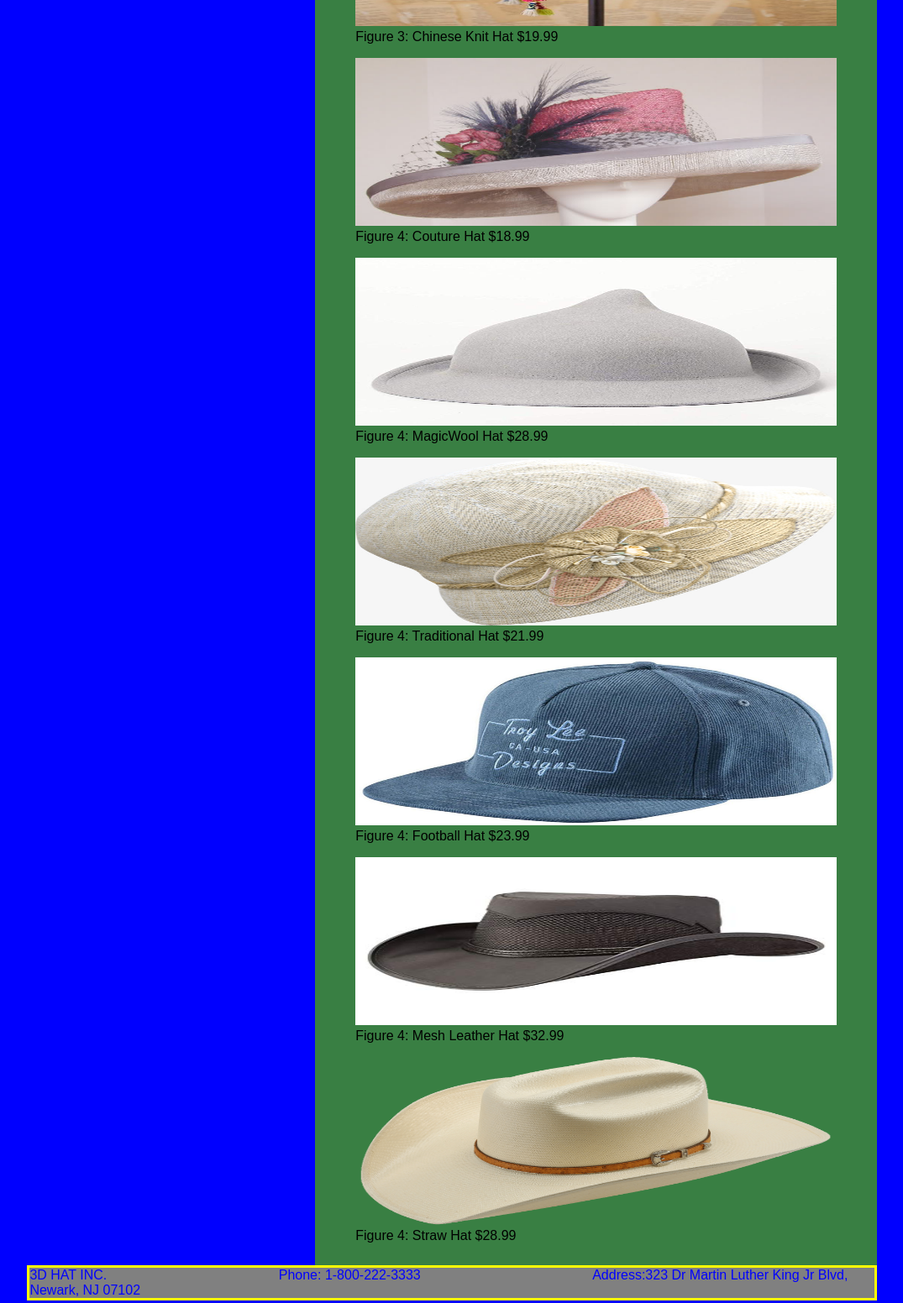
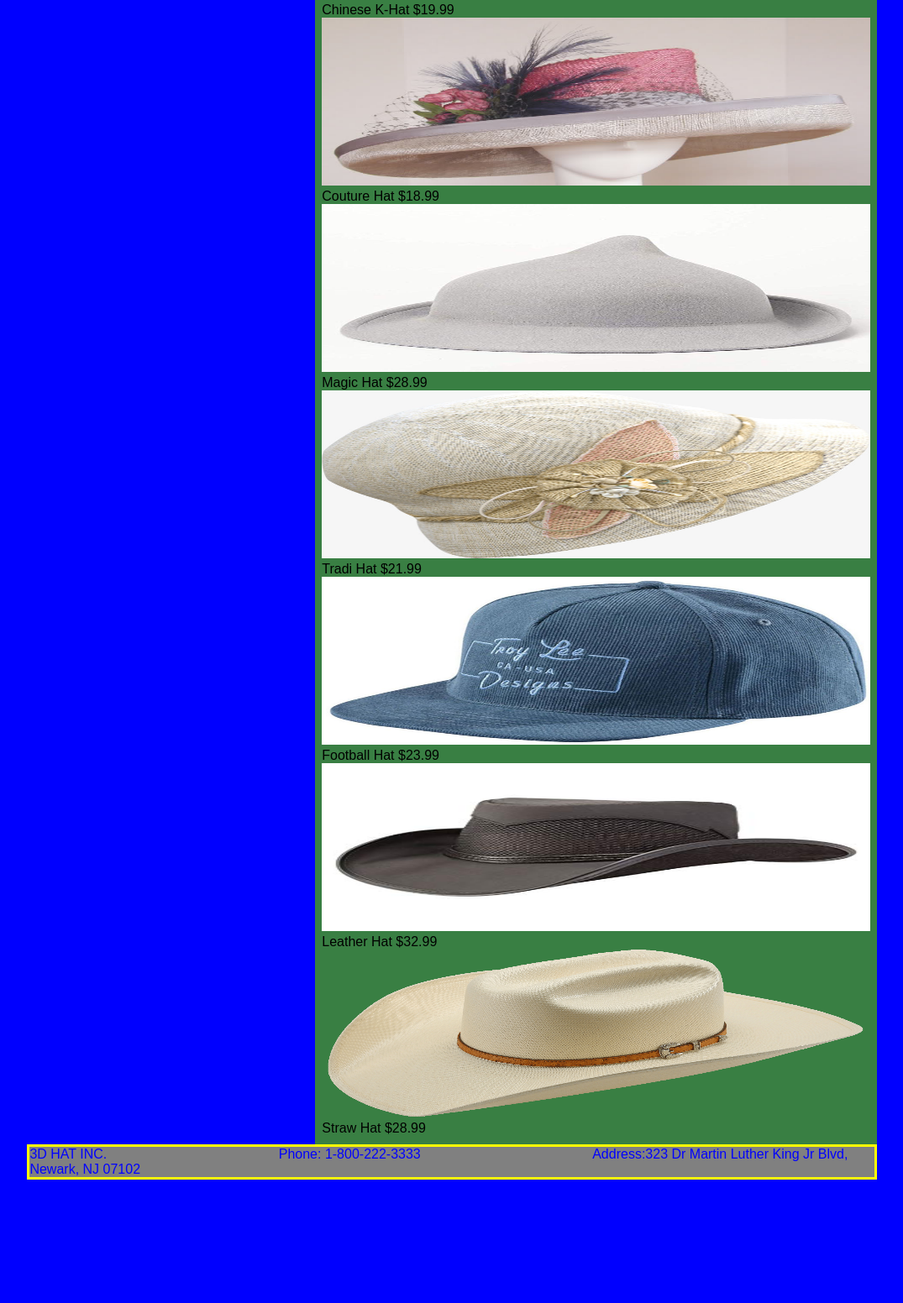
Before and after one commit to an543/Project-I-, a plain HTML site: page product.html in a window 1280 px wide. Shown: the part 835-2387 px from the top of the page at 84% size, without its empty margins (102-1177 px from the left). After the commit the page ends 2248 px from the top, so only its background shows below. Drawn offline with Linux system fonts and the light colour scheme.

Commit message:
Update product.html
fixing the product display neatly and stay on right order.

```diff
--- a/product.html
+++ b/product.html
@@ -29,46 +29,45 @@
 			<div id="rightCol">  <!--This right colume, we can sort them nicely by using CSS, if we have more time, we can make each product has it's own page -->
 				<h2>List of Products</h2>
 					<div class="gallery">
-						<figure>
+						<div class='hat'>
 						   <img src="images/Asia_hat/Asian_conehat.jpg" alt="Asian  Collection" width="200" height="200">
-						  <figcaption>Figure 1: Cone Hat $16.99</figcaption>
-						</figure>
-						<figure>
+						  <figcaption> Cone Hat $16.99</figcaption>
+						</div>
+						<div class='hat'>
 						   <img src="images/Asia_hat/Organic_Raffia_Straw Panama Hats.jpg" alt="Organic_Raffia" width="200" height="200">
-						  <figcaption>Figure 2: Organic Straw Panama Hats $25.99</figcaption>
-						</figure>
-						<figure>
+						  <figcaption>Organic Hats $25.99</figcaption>
+						</div>
+						<div class='hat'>
 						   <img src="images/Asia_hat/Traditional_Chinese_knithats.jpg" alt="Traditional_Chinese" width="200" height="200">
-						  <figcaption>Figure 3: Chinese Knit Hat $19.99</figcaption>
-						</figure>
-						<figure>
+						  <figcaption>Chinese K-Hat $19.99</figcaption>
+						</div>
+						<div class='hat'>
 						   <img src="images/Europe_hat/Couture_hat.jpg" alt="Couture_hat" width="200" height="200">
-						  <figcaption>Figure 4: Couture Hat $18.99 </figcaption>
-						</figure>
-						<figure>
+						  <figcaption>Couture Hat $18.99 </figcaption>
+						</div>
+						<div class='hat'>
 						   <img src="images/Europe_hat/MagicWool_hat.jpg" alt="MagicWool_hat" width="200" height="200">
-						  <figcaption>Figure 4: MagicWool Hat $28.99 </figcaption>
-						</figure>
-						<figure>
+						  <figcaption> Magic Hat $28.99 </figcaption>
+						</div>
+						<div class='hat'>
 						   <img src="images/Europe_hat/Traditional_hat.jpg" alt="Traditional_hat" width="200" height="200">
-						  <figcaption>Figure 4: Traditional Hat $21.99 </figcaption>
-						</figure>
+						  <figcaption>Tradi Hat $21.99 </figcaption>
+						</div>
 
+						<div class='hat'>
+						   <img src="images/NorthAmerica_hat/football_hat.jpg" alt="football_hat" width="200" height="200">
+						  <figcaption>Football Hat $23.99 </figcaption>
+						</div>
 
-						<figure>
-						   <img src="images/NorthAmerica_hat/football_hat.jpg" alt="football_hat" width="200" height="200">
-						  <figcaption>Figure 4: Football Hat $23.99 </figcaption>
-						</figure>
+						<div class='hat'>
+						   <img src="images/NorthAmerica_hat/Mesh Leather Hat.jpg" alt="Mesh Leather Hat" width="200" height="200">
+						  <figcaption>Leather Hat $32.99 </figcaption>
+						</div>
 
-						<figure>
-						   <img src="images/NorthAmerica_hat/Mesh Leather Hat.jpg" alt="Mesh Leather Hat" width="200" height="200">
-						  <figcaption>Figure 4: Mesh Leather Hat $32.99 </figcaption>
-						</figure>
-
-						<figure>
+						<div class='hat'>
 						   <img src="images/NorthAmerica_hat/Straw_hat.png" alt="Straw_hat" width="200" height="200">
-						  <figcaption>Figure 4: Straw Hat $28.99 </figcaption>
-						</figure>
+						  <figcaption>Straw Hat $28.99 </figcaption>
+						</div>
 
 
 				</div>
```
